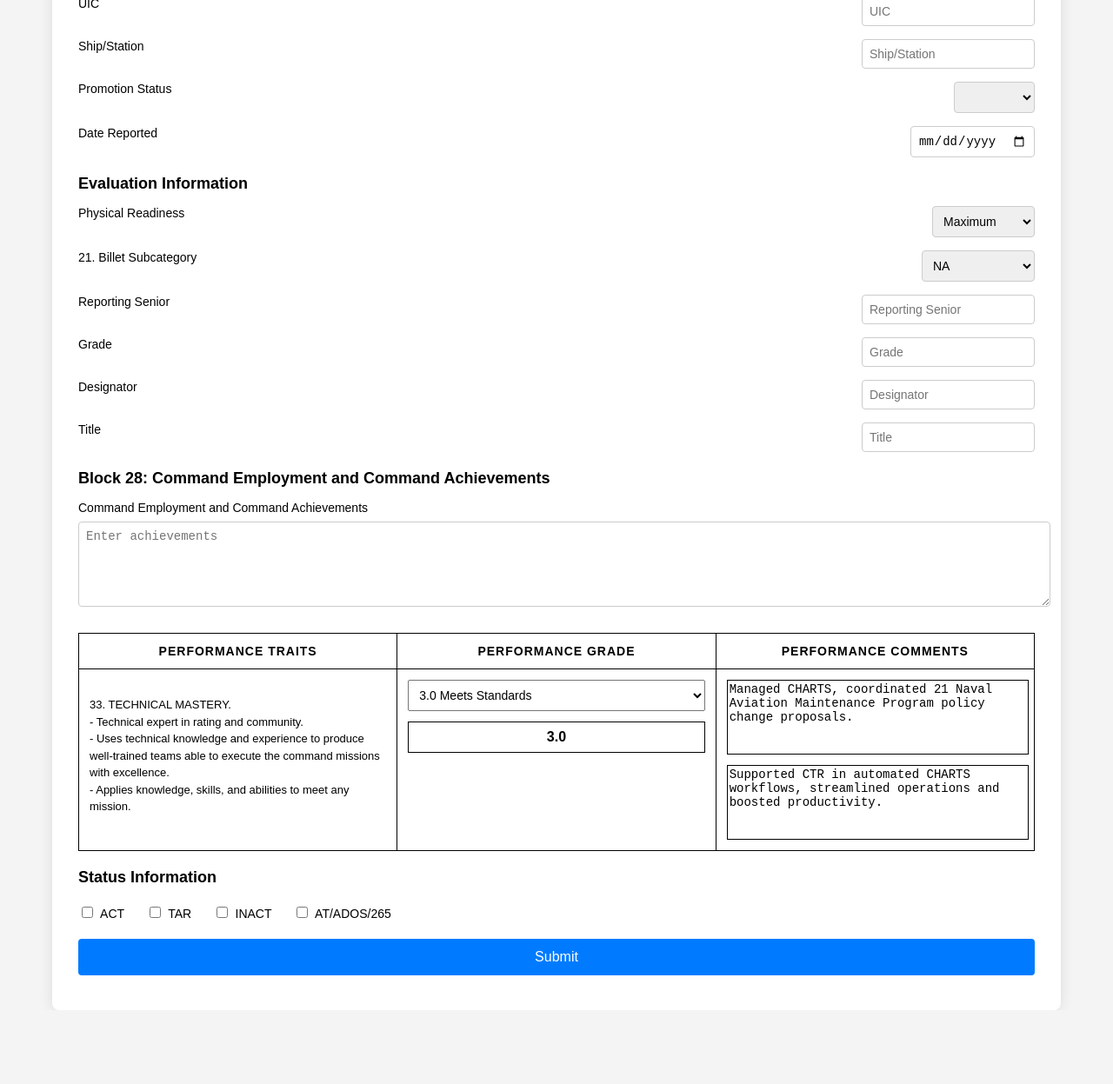
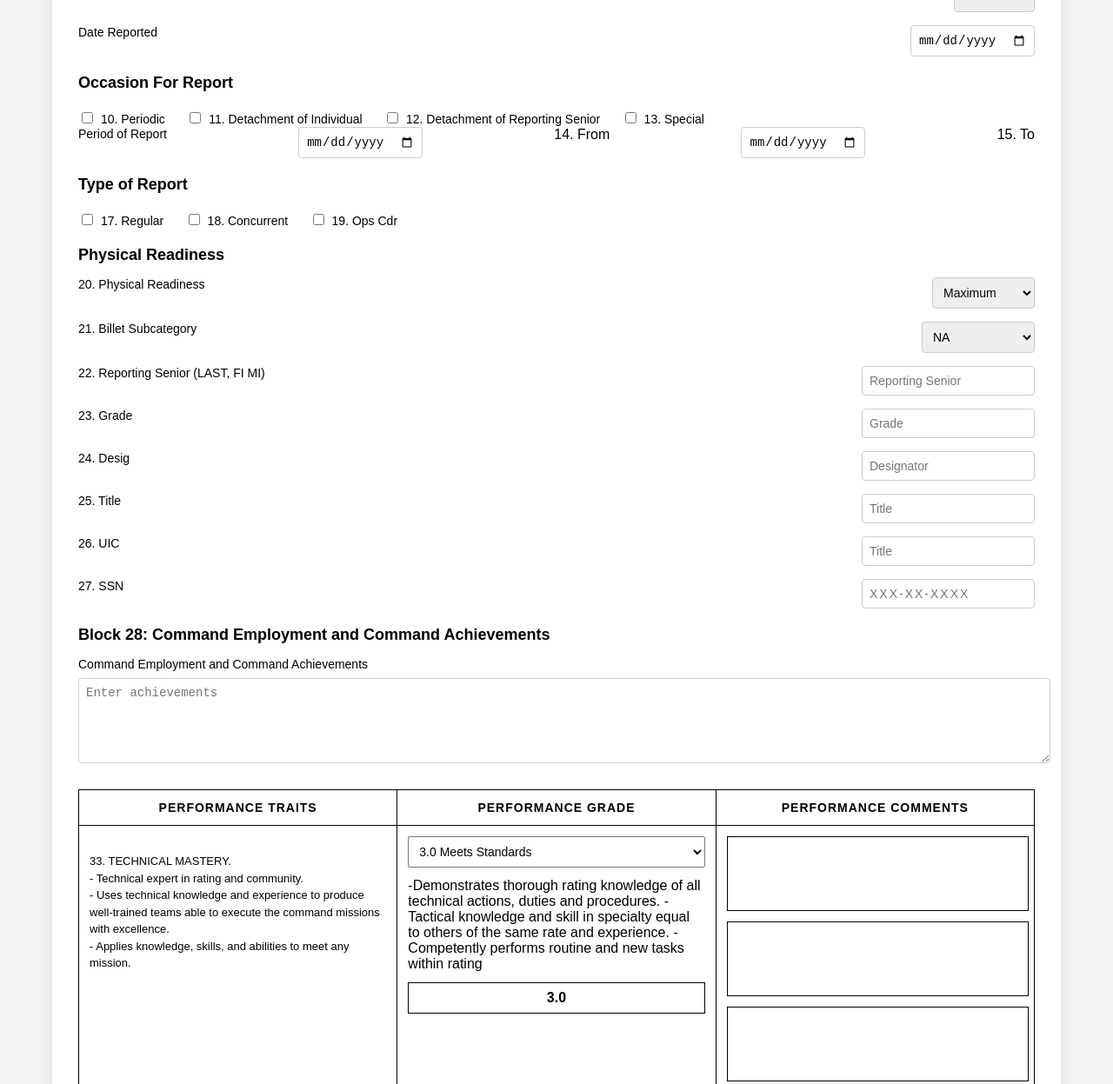
Before and after one commit to paras1tic/NewNavfit, a plain HTML site: page chief-eval-form.html in a window 1280 px wide. Shown: the top 1247 px of the page at 87% size. Before the commit the page ends 1162 px from the top, so only its background shows below. Drawn offline with Linux system fonts and the light colour scheme.

Commit message:
update format and add blocks

```diff
--- a/chief-eval-form.html
+++ b/chief-eval-form.html
@@ -248,6 +248,23 @@
             </div>
         </div>
 
+        <!-- Checkbox Block for ACT, TAR, INACT, AT/ADOS/265 -->
+        <div class="section-title">Status Information</div>
+        <div class="checkbox-group">
+            <label for="act">
+                <input type="checkbox" id="act" name="status" onclick="onlyOne(this)"> ACT
+            </label>
+            <label for="tar">
+                <input type="checkbox" id="tar" name="status" onclick="onlyOne(this)"> TAR
+            </label>
+            <label for="inact">
+                <input type="checkbox" id="inact" name="status" onclick="onlyOne(this)"> INACT
+            </label>
+            <label for="ados">
+                <input type="checkbox" id="ados" name="status" onclick="onlyOne(this)"> AT/ADOS/265
+            </label>
+        </div>
+
         <!-- Service Information Section -->
         <div class="section-title">Service Information</div>
 
@@ -277,11 +294,46 @@
             <input type="date" id="dateReported" required>
         </div>
 
-        <!-- Evaluation Information Section -->
-        <div class="section-title">Evaluation Information</div>
+        <div class="section-title">Occasion For Report</div>
+        <div class="checkbox-group">
+            <label for="periodic">
+                <input type="checkbox" id="periodic" name="periodic"> 10. Periodic
+            </label>
+            <label for="detachi">
+                <input type="checkbox" id="detachi" name="detachi"> 11. Detachment of Individual
+            </label>
+            <label for="detachr">
+                <input type="checkbox" id="detachr" name="detachr"> 12. Detachment of Reporting Senior
+            </label>
+            <label for="special">
+                <input type="checkbox" id="special" name="special"> 13. Special
+            </label>
+        </div>
 
         <div class="form-group">
-            <label for="physicalReadiness">Physical Readiness</label>
+            <label for="reportperiod">Period of Report</label>
+            <input type="date" id="fromdate" required>14. From
+            <input type="date" id="fromdate" required>15. To
+        </div>
+
+        <div class="section-title">Type of Report</div>
+        <div class="checkbox-group">
+            <label for="reportType">
+                <input type="checkbox" id="regular" name="regular"> 17. Regular
+            </label>
+            <label for="concurrent">
+                <input type="checkbox" id="concurrent" name="concurrent"> 18. Concurrent
+            </label>
+            <label for="opscdr">
+                <input type="checkbox" id="opscdr" name="opscdr"> 19. Ops Cdr
+            </label>
+        </div>
+
+        <!-- Evaluation Information Section -->
+        <div class="section-title">Physical Readiness</div>
+
+        <div class="form-group">
+            <label for="physicalReadiness">20. Physical Readiness</label>
             <select id="pysicalReadiness" required>
                 <option value="Maximum">Maximum</option>
                 <option value="Good">Good</option>
@@ -339,23 +391,33 @@
 
 
         <div class="form-group">
-            <label for="reportingSenior">Reporting Senior</label>
+            <label for="reportingSenior">22. Reporting Senior (LAST, FI MI)</label>
             <input type="text" id="reportingSenior" placeholder="Reporting Senior" required>
         </div>
 
         <div class="form-group">
-            <label for="grade">Grade</label>
+            <label for="grade">23. Grade</label>
             <input type="text" id="grade" placeholder="Grade" required>
         </div>
 
         <div class="form-group">
-            <label for="desig">Designator</label>
+            <label for="desig">24. Desig</label>
             <input type="text" id="desig" placeholder="Designator" required>
         </div>
 
         <div class="form-group">
-            <label for="title">Title</label>
+            <label for="title">25. Title</label>
             <input type="text" id="title" placeholder="Title" required>
+        </div>
+
+        <div class="form-group">
+            <label for="title">26. UIC</label>
+            <input type="text" id="title" placeholder="Title" required>
+        </div>
+
+        <div class="form-group">
+            <label for="ssn">27.  SSN</label>
+            <input type="text" id="ssn" class="ssn-mask" placeholder="XXX-XX-XXXX" required maxlength="11" pattern="\d{3}-\d{2}-\d{4}">
         </div>
 
         <div class="section-title">Block 28: Command Employment and Command Achievements</div>
@@ -390,13 +452,20 @@
                                     <option value="2.0">2.0 Progressing</option>
                                     <option value="1.0">1.0 Below Standards</option>
                                 </select>
+                                <div id="technicalMasterText">-Demonstrates thorough rating knowledge of all technical actions, duties and procedures.
+                                    -Tactical knowledge and skill in specialty equal to others of the same rate and experience.
+                                    -Competently performs routine and new tasks within rating
+                                </div>
                                 <div id="technicalMasterGradeScore" class="performance-grade-score">3.0</div>
+
                             </div>
                         </td>
                         <td>
                             <div class="performance-comments">
-                                <textarea id="technicalMasterComment1">Managed CHARTS, coordinated 21 Naval Aviation Maintenance Program policy change proposals.</textarea>
-                                <textarea id="technicalMasterComment2">Supported CTR in automated CHARTS workflows, streamlined operations and boosted productivity.</textarea>
+                                <textarea id="technicalMasterComment1"></textarea>
+                                <textarea id="technicalMasterComment2"></textarea>
+                                <textarea id="technicalMasterComment3"></textarea>
+
                             </div>
                         </td>
                     </tr>
@@ -406,22 +475,7 @@
 
 
 
-        <!-- Checkbox Block for ACT, TAR, INACT, AT/ADOS/265 -->
-        <div class="section-title">Status Information</div>
-        <div class="checkbox-group">
-            <label for="act">
-                <input type="checkbox" id="act" name="status" onclick="onlyOne(this)"> ACT
-            </label>
-            <label for="tar">
-                <input type="checkbox" id="tar" name="status" onclick="onlyOne(this)"> TAR
-            </label>
-            <label for="inact">
-                <input type="checkbox" id="inact" name="status" onclick="onlyOne(this)"> INACT
-            </label>
-            <label for="ados">
-                <input type="checkbox" id="ados" name="status" onclick="onlyOne(this)"> AT/ADOS/265
-            </label>
-        </div>
+
 
         <!-- Submit Button -->
         <button type="submit">Submit</button>
```
